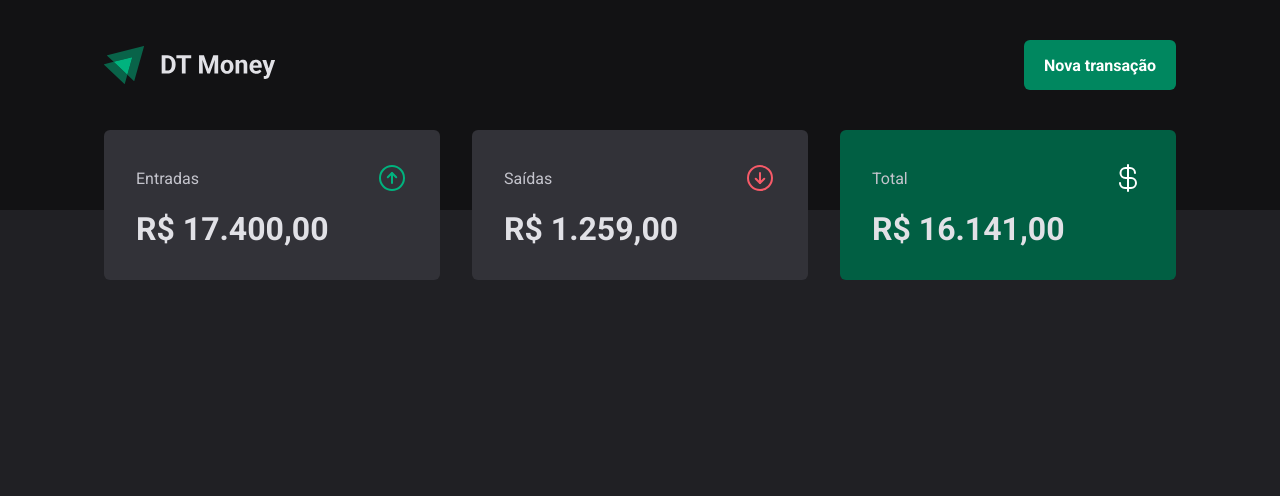
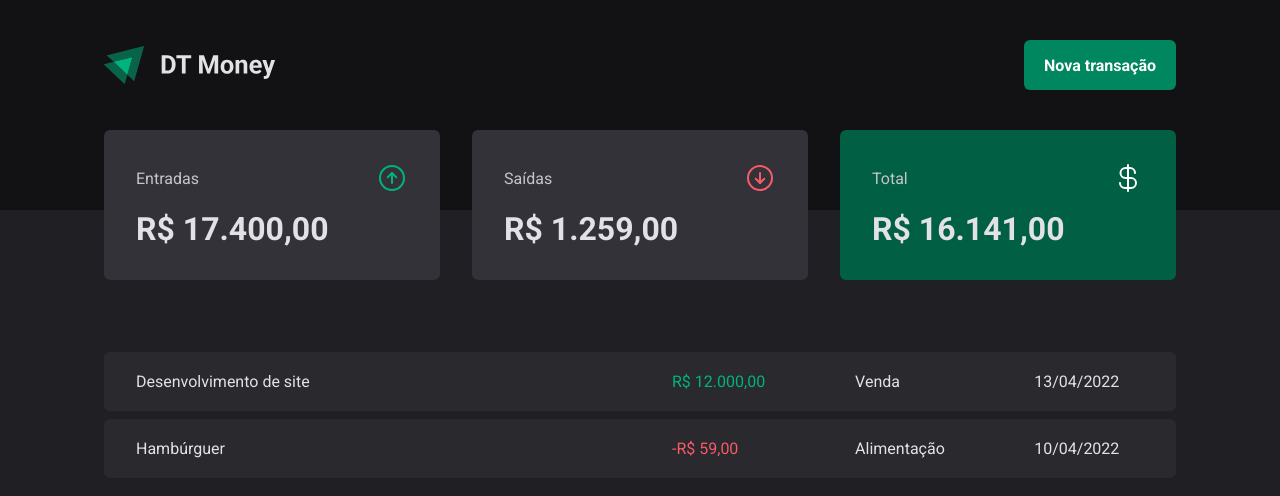
Before and after one commit to WD-GabrielKenji/Ignite-DtMoney2.0, a React (Vite) app: page / in a window 1280 px wide. Shown: the top 496 px of the page. Built offline with nearby package versions, Linux system fonts and the light colour scheme.

Commit message:
:sparkles: feat: Tabela de transações (Estático)

```diff
--- a/src/pages/Transactions/index.tsx
+++ b/src/pages/Transactions/index.tsx
@@ -1,11 +1,40 @@
 import { Header } from "../../Components/Header";
 import { Summary } from "../../Components/Summary";
+
+import { PriceHighlight, TransactionsContainer, TransactionsTable } from "./styles";
 
 export function Transactions() {
   return (
     <div>
       <Header />
       <Summary />
+
+      <TransactionsContainer>
+        <TransactionsTable>
+          <tbody>
+            <tr>
+              <td width="50%">Desenvolvimento de site</td>
+              <td>
+                <PriceHighlight variant="income">
+                  R$ 12.000,00
+                </PriceHighlight>
+              </td>
+              <td>Venda</td>
+              <td>13/04/2022</td>
+            </tr>
+            <tr>
+              <td width="50%">Hambúrguer</td>
+              <td>
+                <PriceHighlight variant="outcome">
+                  -R$ 59,00
+                </PriceHighlight>
+              </td>
+              <td>Alimentação</td>
+              <td>10/04/2022</td>
+            </tr>
+          </tbody>
+        </TransactionsTable>
+      </TransactionsContainer>
     </div>
   );
 }
--- a/src/pages/Transactions/styles.ts
+++ b/src/pages/Transactions/styles.ts
@@ -0,0 +1,35 @@
+import styled from "styled-components";
+
+export const TransactionsContainer = styled.main`
+  width: 100%;
+  max-width: 1120px;
+  padding: 0 1.5rem;
+  margin: 4rem auto 0;
+`;
+
+export const TransactionsTable = styled.table`
+  width: 100%;
+  /* margin-top: 1.5rem; */
+  border-collapse: separate;
+  border-spacing: 0 0.5rem;
+  td {
+    padding: 1.25rem 2rem;
+    background: ${props => props.theme["gray-700"]};
+    &:first-child {
+      border-top-left-radius: 6px;
+      border-bottom-left-radius: 6px;
+    }
+    &:last-child {
+      border-top-right-radius: 6px;
+      border-bottom-right-radius: 6px;
+    }
+  }
+`;
+
+interface PriceHighlightProps {
+  variant: "income" | "outcome";
+}
+
+export const PriceHighlight = styled.span<PriceHighlightProps>`
+  color: ${props => props.variant === "income" ? props.theme["green-300"] : props.theme["red-300"]};
+`;
```
